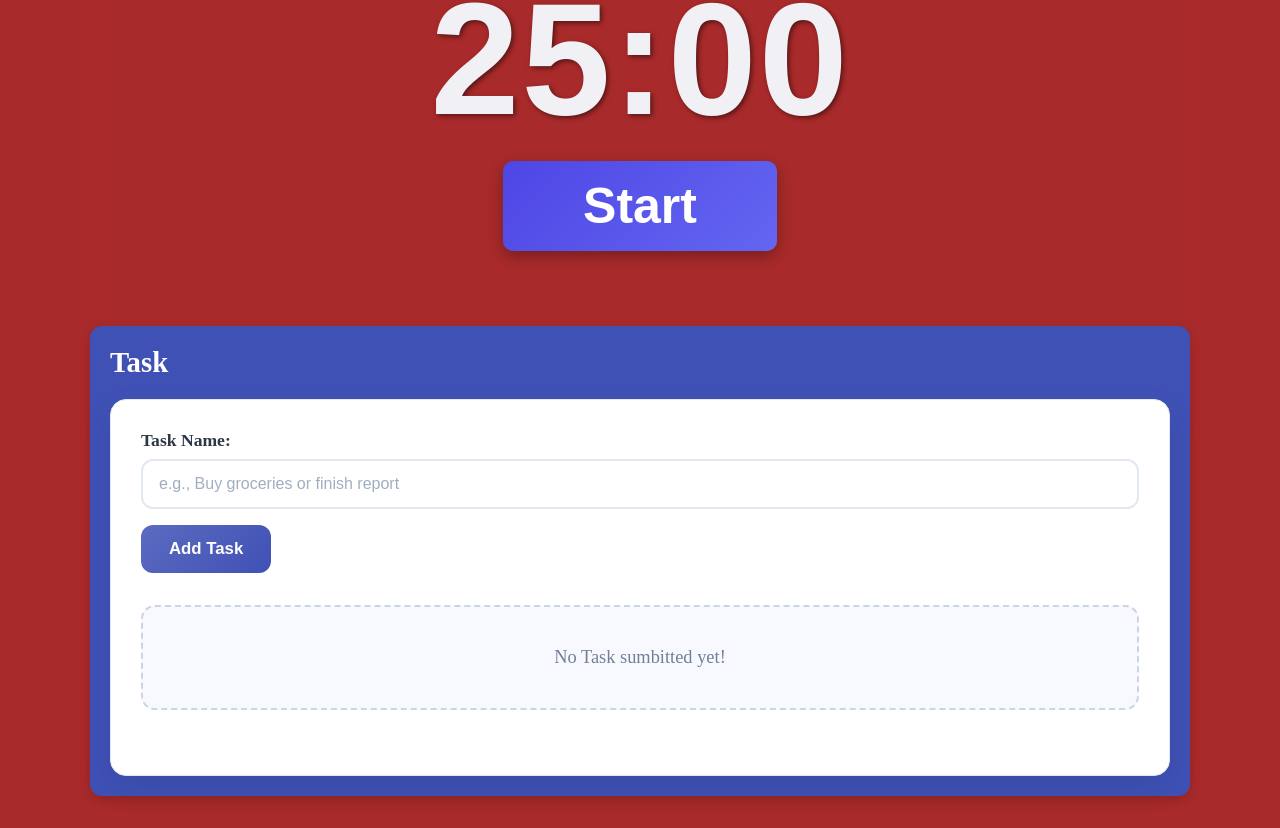
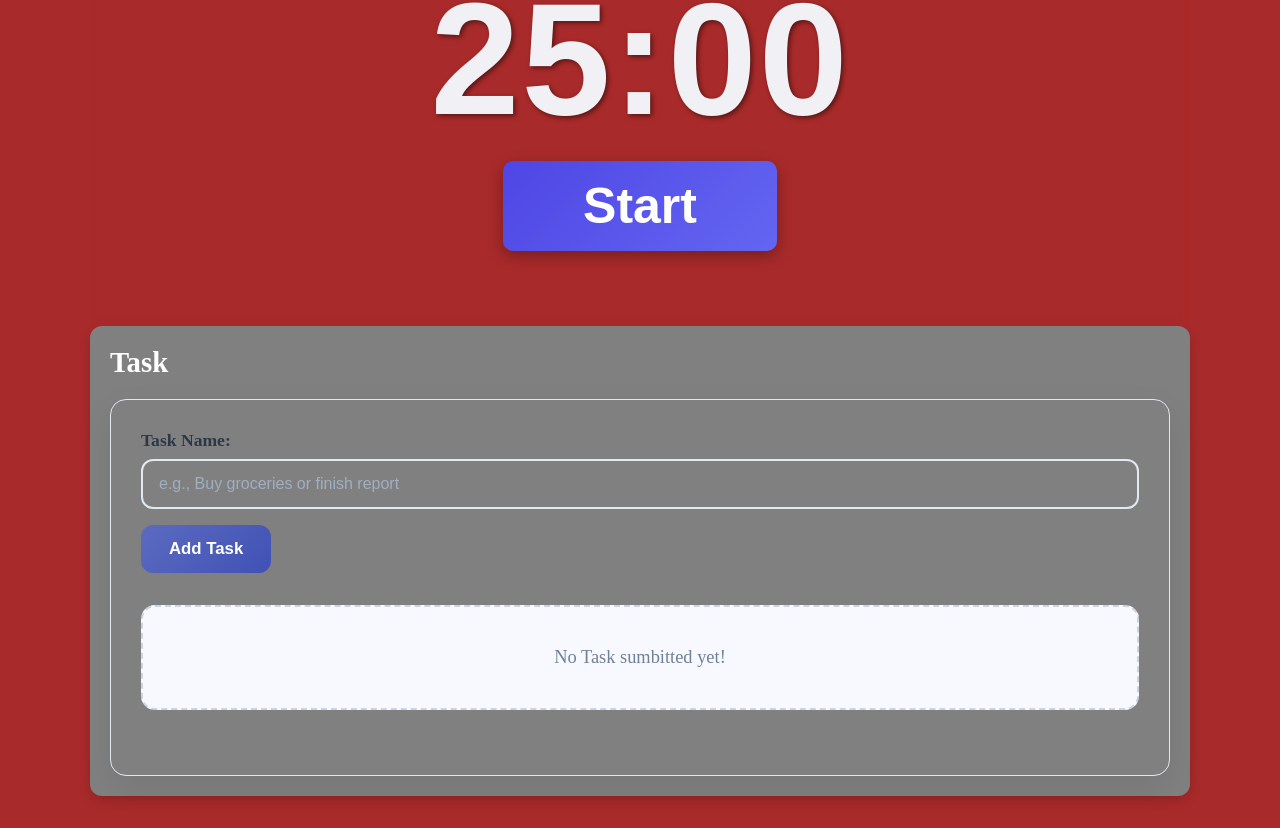
Before and after one commit to leosharifi/Productivity-Timer, a Next.js app: page / in a window 1280 px wide. Shown: the part 248-1076 px from the top of the page. Built offline with nearby package versions, Linux system fonts and the light colour scheme.

Commit message:
added md file

```diff
--- a/src/app/context/TimerContext.tsx
+++ b/src/app/context/TimerContext.tsx
@@ -35,7 +35,6 @@ const TimerProvider = ({ children }: { children: ReactNode }) => {
 
 export default TimerProvider;
 
-//4. Custom hook to use the the context easily
 export function useTimer() {
   const context = useContext(TimerContext);
   if (!context) {
--- a/src/components/Task/AddTask/AddTask.module.css
+++ b/src/components/Task/AddTask/AddTask.module.css
@@ -1,7 +1,7 @@
 .taskSubmitionContainer {
     width: 100%;
     padding: 30px;
-    background: #ffffff;
+    background: gray;
     border-radius: 16px;
     box-shadow: 0 12px 32px rgba(0, 0, 0, 0.08);
     border: 1px solid #e2e8f0;
@@ -27,6 +27,7 @@
     padding: 14px 16px;
     font-size: 1rem;
     border: 2px solid #e2e8f0;
+    background: gray;
     border-radius: 12px;
     outline: none;
     transition: border-color 0.2s, box-shadow 0.2s;
--- a/src/components/Task/Task.module.css
+++ b/src/components/Task/Task.module.css
@@ -5,7 +5,7 @@
     flex-direction: column;
     min-height: 150px;
 
-    background-color: #3f51b5;
+    background-color: gray;
     color: white;
 
     border-radius: 12px;
--- a/src/components/Time/Timers/LongBreak/LongBreak.tsx
+++ b/src/components/Time/Timers/LongBreak/LongBreak.tsx
@@ -11,6 +11,7 @@ export default function LongBreak() {
 
   const longBreakAlert = useRef<HTMLAudioElement | null>(null);
   const startButtonClickAlert = useRef<HTMLAudioElement | null>(null);
+  // Change the UI timer
   useEffect(() => {
     setTimeout(() => {
       setTime(longBreakMinutes * 60);
@@ -32,7 +33,7 @@ export default function LongBreak() {
     }, 1000);
     return () => clearInterval(interval);
   }, [isRunning, time]);
-
+  //reset the timer while ending
   useEffect(() => {
     if (time === 0) {
       if (longBreakAlert.current) longBreakAlert.current.play();
--- a/src/components/Time/Timers/Pomodoro/Pomodoro.tsx
+++ b/src/components/Time/Timers/Pomodoro/Pomodoro.tsx
@@ -10,15 +10,15 @@ export default function Pomodoro() {
   const [startButton, setStartButton] = useState("Start");
   const audioAlert = useRef<HTMLAudioElement | null>(null);
   const startButtonClickAlert = useRef<HTMLAudioElement | null>(null);
-  // ←←←← ADD THIS BLOCK — THIS IS THE FIX ←←←←
+
   useEffect(() => {
     setTimeout(() => {
       setTime(pomoMinutes * 60);
       setIsRunning(false);
       setStartButton("Start");
     }, 100);
-  }, [pomoMinutes]); // ← Reacts instantly when you save new time!
-  // ←←←← END OF FIX ←←←←
+  }, [pomoMinutes]);
+
   useEffect(() => {
     audioAlert.current = new Audio("/sound/pomodoroBreakAlert.mp3");
     startButtonClickAlert.current = new Audio(
--- a/src/components/Time/Timers/ShortBreak/ShortBreak.tsx
+++ b/src/components/Time/Timers/ShortBreak/ShortBreak.tsx
@@ -10,17 +10,20 @@ export default function ShortBreak() {
   const [startButton, setStartButton] = useState("Start");
   const shortBreakAlert = useRef<HTMLAudioElement | null>(null);
   const startButtonClickAlert = useRef<HTMLAudioElement | null>(null);
+
   useEffect(() => {
     setTimeout(() => {
       setTime(shortBreakMinutes * 60);
     }, 100);
   }, [shortBreakMinutes]);
+
   useEffect(() => {
     shortBreakAlert.current = new Audio("/sound/shortBreakAlert.mp3");
     startButtonClickAlert.current = new Audio(
       "/sound/StartButtonClickAlert.mp3"
     );
   }, []);
+
   useEffect(() => {
     if (!isRunning || time <= 0) return;
     const interval = setInterval(() => {
@@ -28,6 +31,7 @@ export default function ShortBreak() {
     }, 1000);
     return () => clearInterval(interval);
   }, [isRunning, time]);
+
   useEffect(() => {
     if (time === 0) {
       if (shortBreakAlert.current) shortBreakAlert.current.play();
@@ -41,6 +45,7 @@ export default function ShortBreak() {
       return () => clearTimeout(timeout);
     }
   }, [time, shortBreakMinutes]);
+
   function runTheTime() {
     if (startButton === "Start") {
       setIsRunning(true);
@@ -65,6 +70,7 @@ export default function ShortBreak() {
       }
     }
   }
+
   const minutes = Math.floor(time / 60);
   const seconds = time % 60;
   return (
```
Also changed, not shown: src/components/Time/Header/Header.tsx (+6 -2 lines), 1 other file (tests, documents, lock files or other folders).
